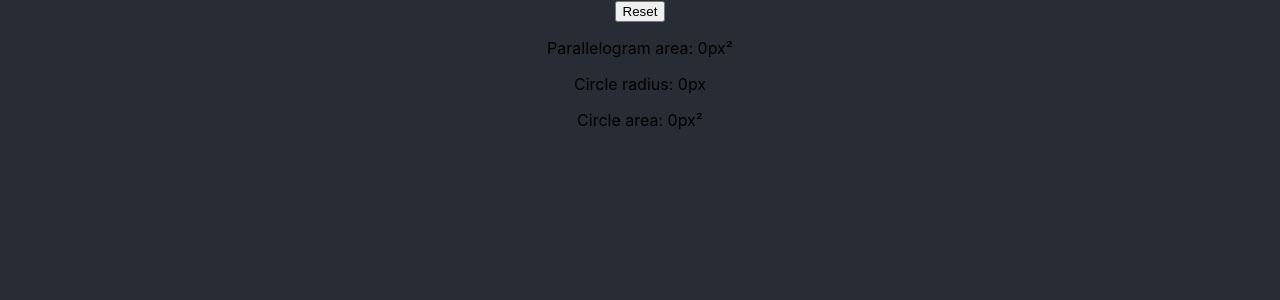
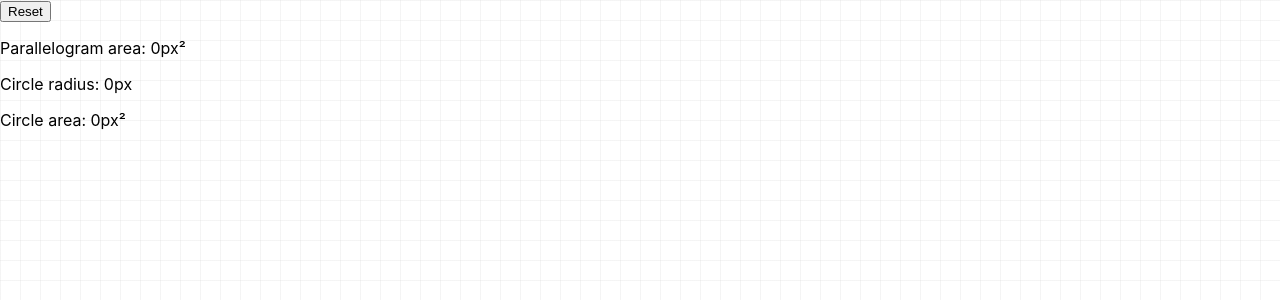
Before and after one commit to desktp/shapes, a React (Create React App) app: page / in a window 1280 px wide. Shown: the top 300 px of the page. Built offline with nearby package versions, Linux system fonts and the light colour scheme.

Commit message:
Eye candy

```diff
--- a/src/App.css
+++ b/src/App.css
@@ -1,7 +1,5 @@
 
 .App {
-  text-align: center;
-  background-color: #282c34;
   min-height: 100vh;
 }
 
@@ -12,36 +10,3 @@ canvas {
   top: 0;
   left: 0;
 }
-
-.App-logo {
-  height: 40vmin;
-  pointer-events: none;
-}
-
-@media (prefers-reduced-motion: no-preference) {
-  .App-logo {
-    animation: App-logo-spin infinite 20s linear;
-  }
-}
-
-.App-header {
-  display: flex;
-  flex-direction: column;
-  align-items: center;
-  justify-content: center;
-  font-size: calc(10px + 2vmin);
-  color: white;
-}
-
-.App-link {
-  color: #61dafb;
-}
-
-@keyframes App-logo-spin {
-  from {
-    transform: rotate(0deg);
-  }
-  to {
-    transform: rotate(360deg);
-  }
-}
--- a/src/App.js
+++ b/src/App.js
@@ -3,7 +3,14 @@ import './App.css';
 import Point from './components/Point';
 import Button from './components/Button';
 import Canvas from './components/Canvas';
-import { getParallelogramArea, getParallelogramCenter, getCircleRadius } from './functions/math';
+import {
+  getParallelogramFinalVertex,
+  getParallelogramArea,
+  getParallelogramCenter,
+  getCircleRadius
+} from './functions/math';
+
+const MAX_VERTICES = 3;
 
 const App = () => {
   const [points, setPoints] = useState([]);
@@ -16,20 +23,11 @@ const App = () => {
   const parallelRef = createRef();
   const circleRef = createRef();
 
+  // if we have all 3 points, calculate final point
   useEffect(() => {
-    // if we have all 3 points, calculate final point
-    if (points.length === 3) {
-      /**
-      * considering we have a parallelogram with vertexes A, B, C
-      * we can get the last vertex's (D) coordinates with
-      *  Dx = Ax + Cx - Bx
-      *  Dy = Ay + Cy - By
-      *  https://www.geeksforgeeks.org/find-missing-point-parallelogram/
-      **/
-      setFinalPoint({
-        left: points[0].left + (points[2].left - points[1].left),
-        top: points[0].top + (points[2].top - points[1].top),
-      });
+    if (points.length === MAX_VERTICES) {
+      const finalPoint = getParallelogramFinalVertex(points)
+      setFinalPoint(finalPoint);
     }
   }, [points]);
 
@@ -60,13 +58,17 @@ const App = () => {
     ctx.strokeStyle = "blue";
     ctx.beginPath();
     // Redo to use a loop with all vertices in an array
-    // Draw a line from each vertex to the next
-    ctx.moveTo(points[0].left, points[0].top);
-    ctx.lineTo(points[1].left, points[1].top);
-    ctx.lineTo(points[2].left, points[2].top);
-    ctx.lineTo(finalPoint.left, finalPoint.top);
-    // Then back to the first to close the polygon
-    ctx.lineTo(points[0].left, points[0].top);
+    const vertices = [...points, finalPoint];
+
+    vertices.forEach((vertex, index) => {
+      if (index === 0) ctx.moveTo(vertex.left, vertex.top);
+      // Draw a line from each vertex to the next
+      else ctx.lineTo(vertex.left, vertex.top);
+
+      // Then back to the first to close the polygon
+      if (index === vertices.length - 1) ctx.lineTo(vertices[0].left, vertices[0].top);
+    });
+
     ctx.stroke();
   }
 
@@ -80,7 +82,7 @@ const App = () => {
     const pArea = getParallelogramArea([...points, finalPoint]);
     const cRadius = getCircleRadius(pArea);
 
-    ctx.strokeStyle = "yellow";
+    ctx.strokeStyle = "#d6cc02";
     ctx.beginPath();
     // center X, center Y, radius, arc start, arc end
     // 2 * pi means 360 degrees
@@ -89,7 +91,7 @@ const App = () => {
   }
 
   const handleClick = (e) => {
-    if (points.length < 3) {
+    if (points.length < MAX_VERTICES) {
       const top = e.clientY;
       const left = e.clientX;
       setPoints([...points, { top, left }]);
@@ -116,7 +118,7 @@ const App = () => {
   const stopDrag = () => setDragging({ dragging: false, index: 0 });
 
   const handleDrag = (e) => {
-    if (!dragStatus.dragging || points.length < 3) return;
+    if (!dragStatus.dragging || points.length < MAX_VERTICES) return;
 
     // Spread to new array to avoid mutating
     const newPoints = [...points];
@@ -143,11 +145,11 @@ const App = () => {
             left={point.left}
             onMouseDown={startDrag(index)}
             onMouseUp={stopDrag}
-            draggable={points.length === 3}
+            draggable={points.length === MAX_VERTICES}
           />
         )}
         {finalPoint.top && <Point top={finalPoint.top} left={finalPoint.left} final />}
-        {centerPoint.top && <Point top={centerPoint.top} left={centerPoint.left} final />}
+        {centerPoint.top && <Point top={centerPoint.top} left={centerPoint.left} center />}
       </div>
     </>
   );
--- a/src/components/Point.js
+++ b/src/components/Point.js
@@ -1,6 +1,6 @@
 import React from "react";
 
-const Point = ({ top, left, final, onMouseDown, onMouseUp, draggable = false }) => (
+const Point = ({ top, left, final, center, onMouseDown, onMouseUp, draggable = false }) => (
   <div
     style={{
       position: "absolute",
@@ -11,14 +11,14 @@ const Point = ({ top, left, final, onMouseDown, onMouseUp, draggable = false })
       // 9px + 2px from the border equals 11px as requested
       width: 9,
       height: 9,
-      border: `1px solid ${final ? "blue" : "red"}`,
+      border: `1px solid ${final ? "blue" : center ? "green" : "red"}`,
       borderRadius: 100,
       cursor: draggable ? "grab" : "default"
     }}
     onMouseDown={draggable ? onMouseDown : () => {}}
     onMouseUp={onMouseUp}
   >
-    <p style={{ fontSize: 8, color: "white", whiteSpace: "nowrap" }}>{`x: ${left}, y: ${top}`}</p>
+    <p style={{ fontSize: 8, whiteSpace: "nowrap" }}>{`x: ${left}, y: ${top}`}</p>
   </div>
 );
 
--- a/src/functions/math.js
+++ b/src/functions/math.js
@@ -1,3 +1,19 @@
+export const getParallelogramFinalVertex = (vertices = []) => {
+  if (vertices.length !== 3) return {};
+
+  /**
+    * considering we have a parallelogram with vertexes A, B, C
+    * we can get the last vertex's (D) coordinates with
+    *  Dx = Ax + Cx - Bx
+    *  Dy = Ay + Cy - By
+    *  https://www.geeksforgeeks.org/find-missing-point-parallelogram/
+    **/
+  return {
+    left: vertices[0].left + (vertices[2].left - vertices[1].left),
+    top: vertices[0].top + (vertices[2].top - vertices[1].top),
+  };
+}
+
 export const getParallelogramArea = (vertices = []) => {
   if (vertices.length !== 4) return 0;
 
--- a/src/index.css
+++ b/src/index.css
@@ -6,6 +6,10 @@ body {
   -webkit-font-smoothing: antialiased;
   -moz-osx-font-smoothing: grayscale;
   overflow: hidden;
+  background-size: 20px 20px;
+  background-image:
+    linear-gradient(to right, rgba(220, 220, 220, 0.3) 1px, transparent 1px),
+    linear-gradient(to bottom, rgba(220, 220, 220, 0.3) 1px, transparent 1px);
 }
 
 code {
```
